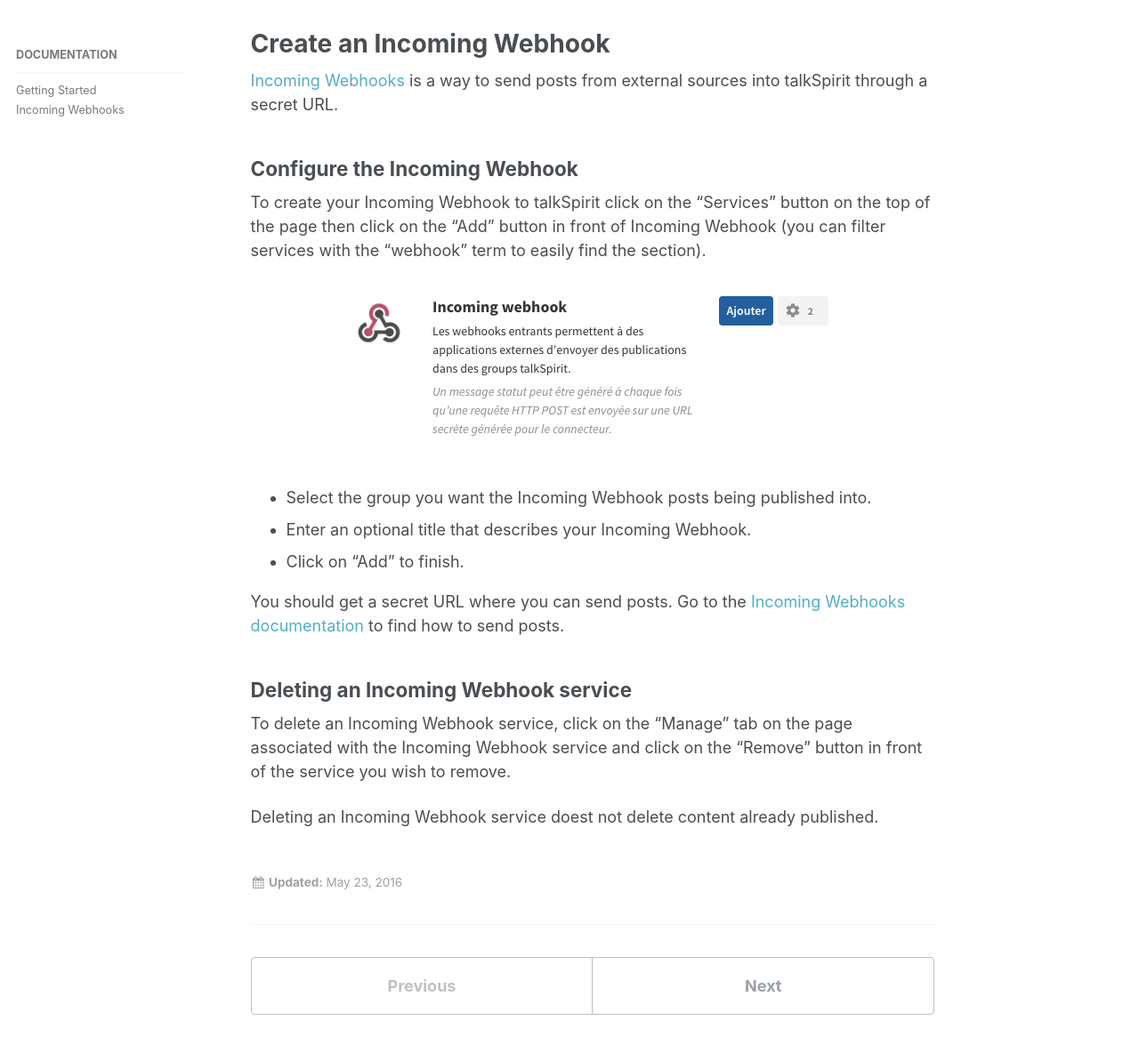
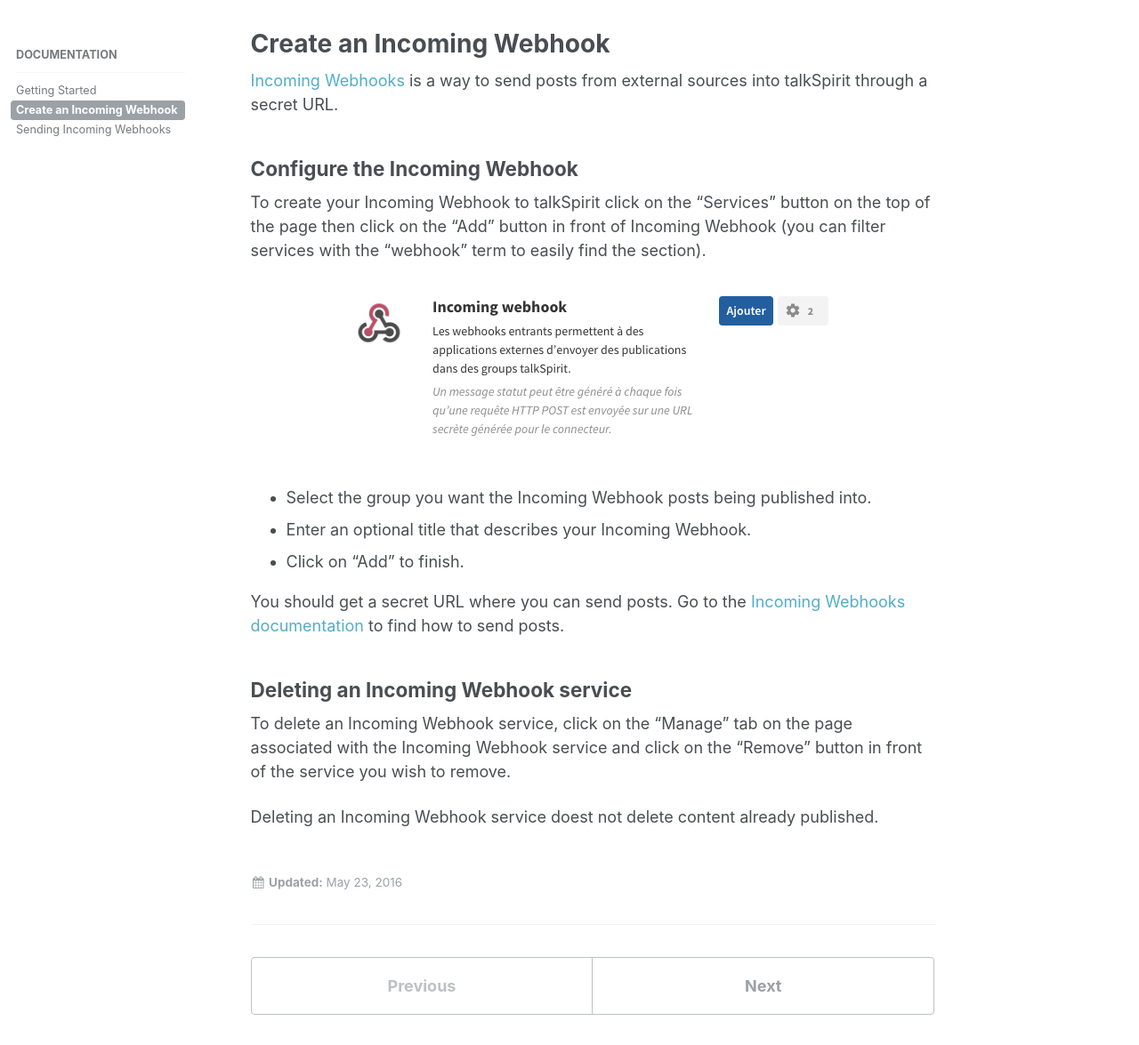
Before and after one commit to talkspirit/talkspirit.github.com, a Jekyll site: the page built from _docs/create-incoming-webhook.md, in a window 1280 px wide. Shown: the part 131-1306 px from the top of the page at 89% size. Built offline with Jekyll 4.4.1, drawn with Linux system fonts in a browser that asks for light colours; grey boxes are pictures that could not be loaded.

Commit message:
updated documentation navigation

```diff
--- a/_data/navigation.yml
+++ b/_data/navigation.yml
@@ -12,5 +12,7 @@ docs:
     children:
       - title: "Getting Started"
         url: /
-      - title: "Incoming Webhooks"
+      - title: "Create an Incoming Webhook"
+        url: /docs/create-incoming-webhook/
+      - title: "Sending Incoming Webhooks"
         url: /docs/incoming-webhooks/
```
